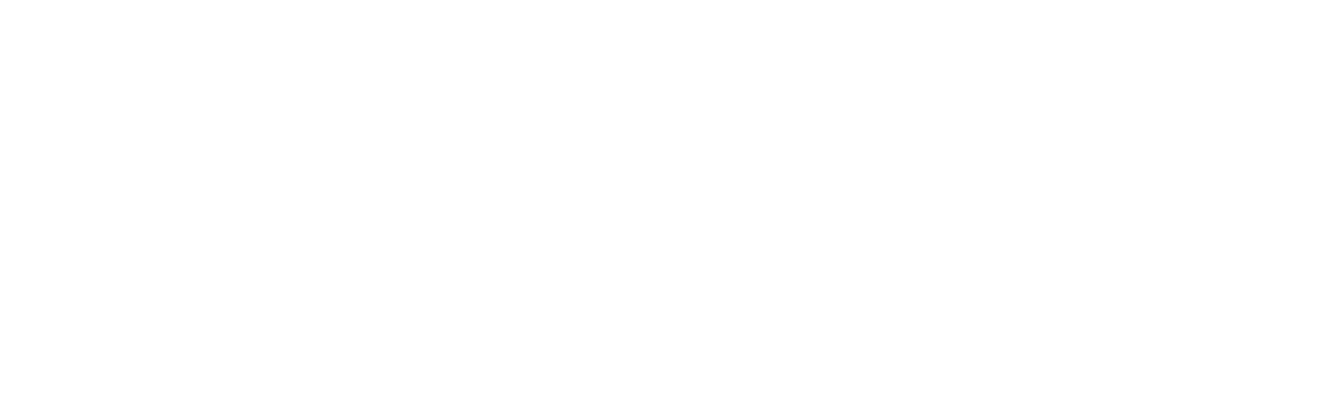
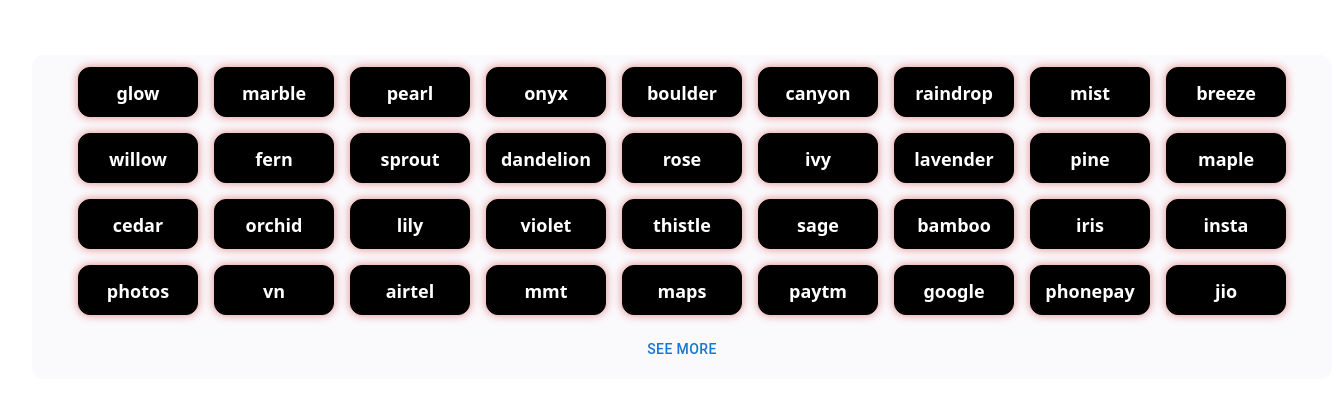
Before and after one commit to nishnak555/React-Task, a React (Vite) app: page /task in a window 1280 px wide. Before the commit this address had no page. Shown: the part 183-576 px from the top of the page, 1344 px wide, since content can reach past the window. Built offline with nearby package versions, Linux system fonts and the light colour scheme.

Commit message:
add another task

```diff
--- a/package.json
+++ b/package.json
@@ -10,6 +10,9 @@
     "preview": "vite preview"
   },
   "dependencies": {
+    "@emotion/react": "^11.14.0",
+    "@emotion/styled": "^11.14.0",
+    "@mui/material": "^7.0.1",
     "react": "^19.0.0",
     "react-dom": "^19.0.0",
     "react-icons": "^5.5.0",
--- a/src/App.jsx
+++ b/src/App.jsx
@@ -1,11 +1,15 @@
-
 import "./App.css";
 import { useRoutes } from "react-router-dom";
 import { Task1 } from "./components/task";
 import Accordian from "./components/accordian/Accordian";
+import TaskSecond from "./components/task2/TaskSecond";
 
 function App() {
-  const routes = useRoutes([{ path: "/", element: <Task1 /> },{ path: "/accordian", element: <Accordian /> }]);
+  const routes = useRoutes([
+    { path: "/", element: <Task1 /> },
+    { path: "/accordian", element: <Accordian /> },
+    { path: "/task", element: <TaskSecond /> },
+  ]);
   return routes;
 }
 
--- a/src/components/accordian/Accordian.css
+++ b/src/components/accordian/Accordian.css
@@ -1,6 +1,6 @@
 .accordianMainContainer{
     width: 800px;
-    height: 300px;
+    height: auto;
     background-color: rgb(48, 48, 48);
     border-radius: 15px;
     display: flex;
@@ -11,6 +11,7 @@
 .hideContent{
     width: 800px;
     height: 75px !important;
+
 }
 
 .accordianUpperSection{
@@ -20,6 +21,7 @@
     display: flex;
     justify-content: space-between;
     align-items: center;
+
 }
 .accordianUpperSection-show{
     width: 100%;
@@ -34,6 +36,7 @@
     color: white;
     font-weight: 600;
     font-size: 20px;
+
 
 
 }
@@ -55,4 +58,5 @@
 }
 .hideContent-close{
     display: none;
+
 }
--- a/src/components/accordian/Accordian.jsx
+++ b/src/components/accordian/Accordian.jsx
@@ -4,7 +4,7 @@
 import { IoIosArrowUp } from "react-icons/io";
 
 const Accordian = () => {
-  const [arrow, setarrow] = useState(true);
+  const [arrow, setarrow] = useState(false);
 
   const handleArrowClick = () => {
     setarrow(!arrow);
@@ -40,6 +40,7 @@
           facilis voluptate corporis, inventore iure eveniet. Aut rerum
           laudantium accusantium voluptates, doloribus totam adipisci quaerat
           ipsum!
+
         </p>
       </div>
     </div>
--- /dev/null
+++ b/src/components/task2/TaskSecond.css
@@ -0,0 +1,23 @@
+.taskSecondMainContainer {
+  width: 1300px;
+  /* height: 200px; */
+  height: auto;
+  background-color: rgb(250, 249, 252);
+  border-radius: 12px;
+  padding: 12px;
+  display: flex;
+  justify-content: center;
+  transition: all 0.5s ease-in;
+}
+.task {
+  color: white;
+  width: 120px;
+  height: 50px;
+  border: 1px solid black;
+  padding: 12px;
+  border-radius: 12px;
+  background-color: black;
+  box-shadow: 0 0 10px 0 rgb(226, 134, 134);
+  font-size: 18px;
+  font-weight: 600;
+}
--- /dev/null
+++ b/src/components/task2/TaskSecond.jsx
@@ -0,0 +1,149 @@
+import { useState } from "react";
+import "./TaskSecond.css";
+
+import { Button, Grid } from "@mui/material";
+
+const tasks = [
+  "apple",
+  "mountain",
+  "candle",
+  "eclipse",
+  "ocean",
+  "dragon",
+  "forest",
+  "river",
+  "galaxy",
+  "thunder",
+  "sunrise",
+  "breeze",
+  "whisper",
+  "horizon",
+  "glacier", "volcano",
+  "tornado",
+  "island",
+  "meteor",
+  "comet",
+  "nebula",
+  "quasar",
+  "cosmos",
+  "planet",
+  "starburst",
+  "aurora",
+  "twilight",
+  "mirage",
+  "phoenix",
+  "cascade",
+  "hurricane",
+  "waterfall",
+  "moonlight",
+  "firefly",
+  "lightning",
+  "cyclone",
+  "geyser",
+  "sandstorm",
+  "vortex",
+  "shadow",
+  "pyramid",
+  "tundra",
+  "flame",
+  "gale",
+  "snowflake",
+  "ripple",
+  "meadow",
+  "lagoon",
+  "serenade",
+  "harmony",
+  "echo",
+  "storm",
+  "zephyr",
+  "tidal",
+  "coral",
+  "ember",
+  "spectrum",
+  "polar",
+  "frost",
+  "crystal",
+  "pebble",
+  "cliff",
+  "reef",
+  "summit",
+  "glow",
+  "marble",
+  "pearl",
+  "onyx",
+  "boulder",
+  "canyon",
+  "raindrop",
+  "mist",
+  "breeze",
+  "willow",
+  "fern",
+  "sprout",
+  "dandelion",
+  "rose",
+  "ivy",
+  "lavender",
+  "pine",
+  "maple",
+  "cedar",
+  "orchid",
+  "lily",
+  "violet",
+  "thistle",
+  "sage",
+  "bamboo",
+  "iris",
+  "insta",
+  "photos",
+  "vn",
+  "airtel",
+  "mmt",
+  "maps",
+  "paytm",
+  "google",
+  "phonepay",
+  "jio",
+];
+const TaskSecond = () => {
+  const [setshowMore, setsetshowMore] = useState(true);
+
+  const incompleteTasks = tasks.slice(64);
+
+  const handleShowMore = () => {
+    setsetshowMore(!setshowMore);
+  };
+
+  return (
+    <Grid spacing={2} container className="taskSecondMainContainer">
+      {setshowMore ? (
+        <>
+          {incompleteTasks &&
+            incompleteTasks.map((curTask, index) => {
+              return (
+                <Grid key={index} item spacing={5} className="task">
+                  {curTask}
+                </Grid>
+              );
+            })}
+          <Button onClick={handleShowMore}>See More</Button>
+        </>
+      ) : (
+        <>
+          {tasks &&
+            tasks.map((curTask1, index) => {
+              return (
+                <>
+                  <Grid key={index} item spacing={5} className="task">
+                    {curTask1}
+                  </Grid>
+                </>
+              );
+            })}
+          <Button onClick={handleShowMore}>See less</Button>
+        </>
+      )}
+    </Grid>
+  );
+};
+
+export default TaskSecond;
```
Also changed, not shown: 1 other file (tests, documents, lock files or other folders).
